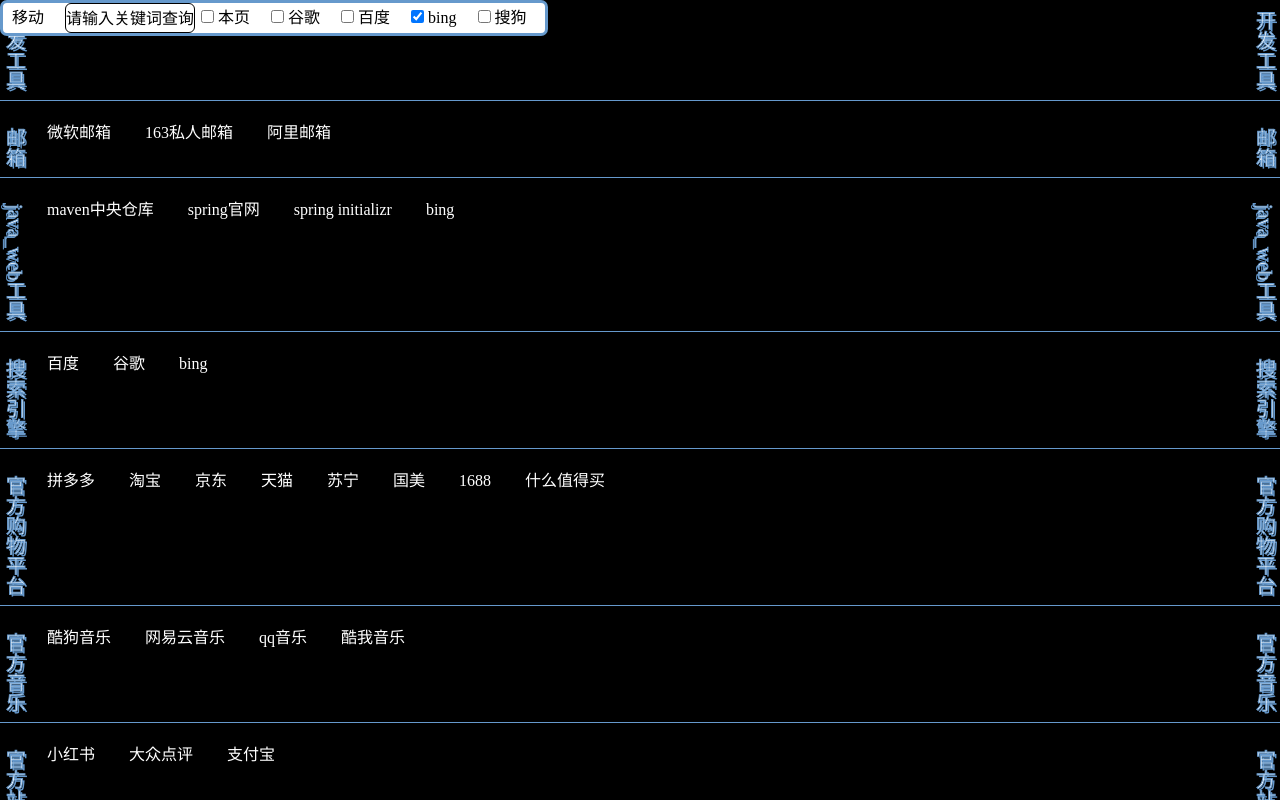
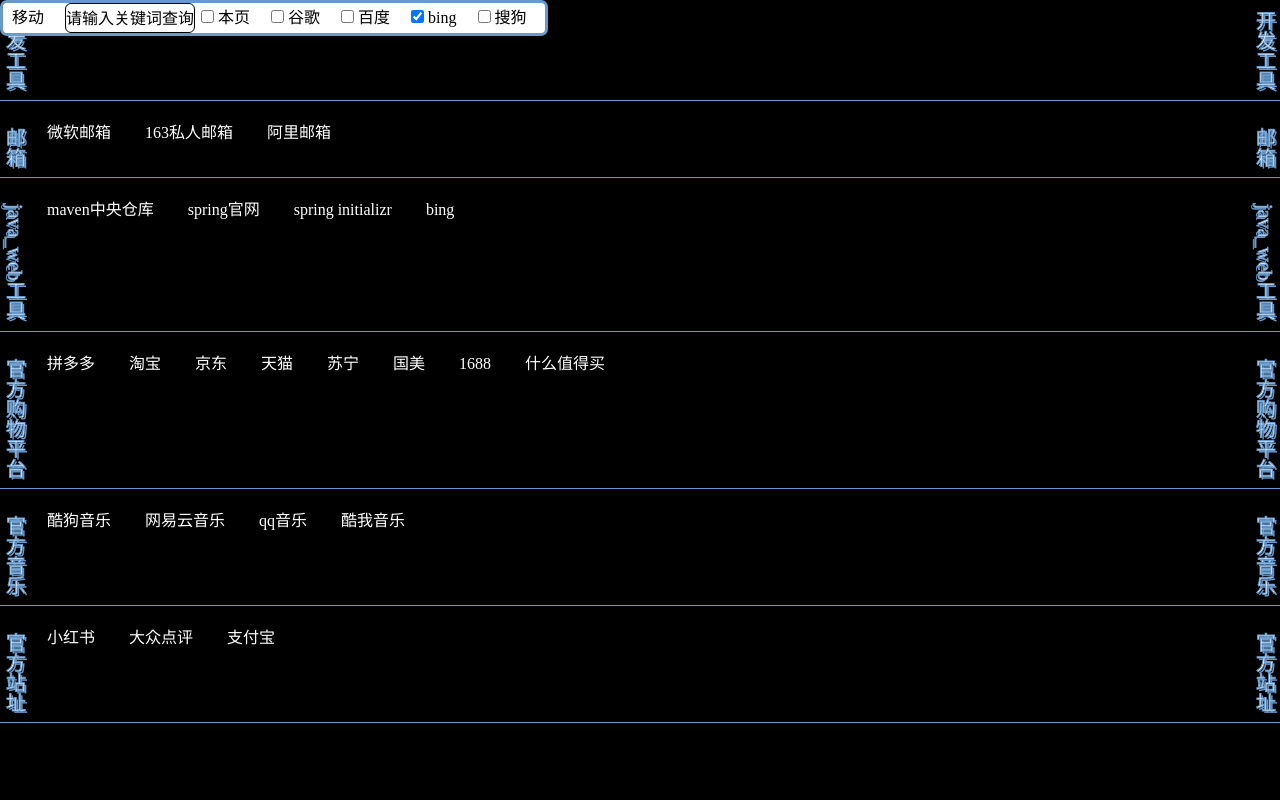
Before and after one commit to dailytodo/dailytodo.github.io, a plain HTML site: page index.html in a window 1280 px wide. Drawn offline with Linux system fonts and the light colour scheme.

Commit message:
去掉搜索引擎

```diff
--- a/index.html
+++ b/index.html
@@ -389,11 +389,6 @@
 					"spring initializr",
 					"bing"
 				],
-				"搜索引擎": [
-					"百度",
-					"谷歌",
-					"bing"
-				],
 				"官方购物平台": [
 					"拼多多",
 					"淘宝",
```
